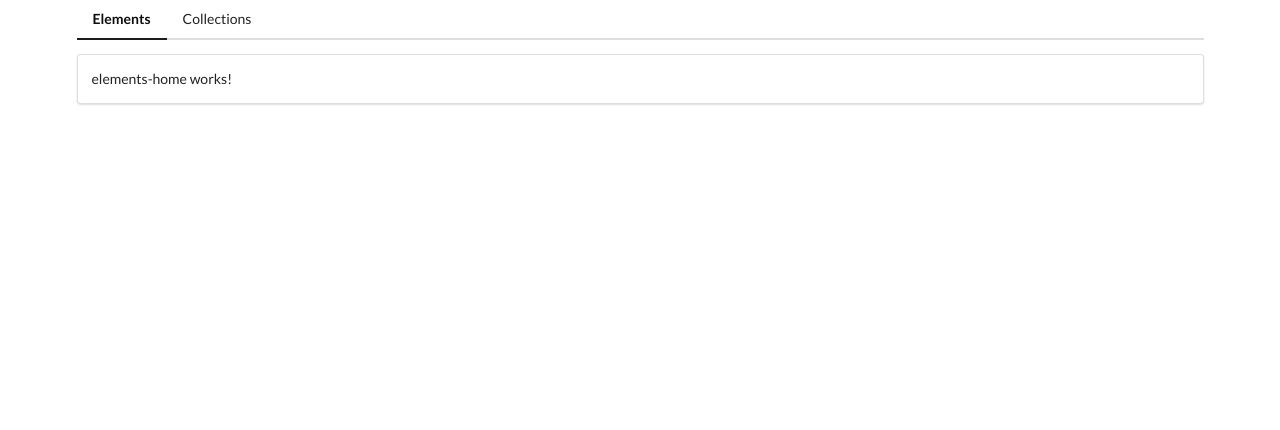
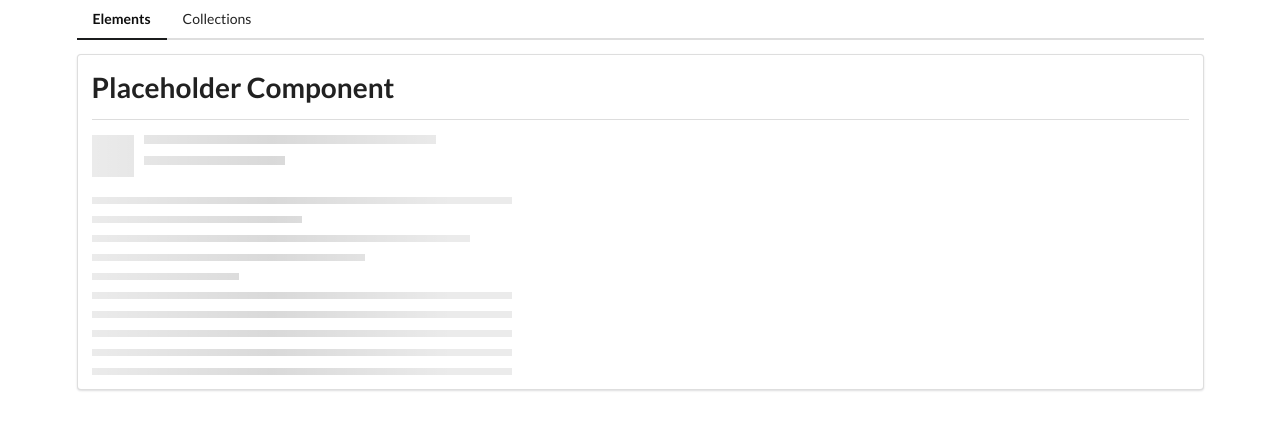
Before and after one commit to ripetoast/comps, an Angular app: page /elements in a window 1280 px wide. Shown: the top 430 px of the page. Built offline with nearby package versions, Linux system fonts and the light colour scheme.

Commit message:
ADD: Placeholder Component

```diff
--- a/src/app/app-routing.module.ts
+++ b/src/app/app-routing.module.ts
@@ -4,6 +4,13 @@
 import { NotFoundComponent } from './not-found/not-found.component';
 
 const routes: Routes = [
+  {
+    path: 'collections',
+    loadChildren: () =>
+      import('./collections/collections.module').then(
+        (m) => m.CollectionsModule
+      ),
+  },
   {
     path: 'elements',
     loadChildren: () =>
--- a/src/app/app.module.ts
+++ b/src/app/app.module.ts
@@ -3,13 +3,12 @@
 
 import { AppRoutingModule } from './app-routing.module';
 import { AppComponent } from './app.component';
-import { CollectionsModule } from './collections/collections.module';
 import { HomeComponent } from './home/home.component';
 import { NotFoundComponent } from './not-found/not-found.component';
 
 @NgModule({
   declarations: [AppComponent, HomeComponent, NotFoundComponent],
-  imports: [BrowserModule, CollectionsModule, AppRoutingModule],
+  imports: [BrowserModule, AppRoutingModule],
   providers: [],
   bootstrap: [AppComponent],
 })
--- a/src/app/collections/collections-routing.module.ts
+++ b/src/app/collections/collections-routing.module.ts
@@ -4,7 +4,7 @@
 
 const routes: Routes = [
   {
-    path: 'collections',
+    path: '',
     component: CollectionsHomeComponent,
   },
 ];
--- a/src/app/elements/elements-home/elements-home.component.html
+++ b/src/app/elements/elements-home/elements-home.component.html
@@ -1 +1,3 @@
-<p>elements-home works!</p>
+<h1>Placeholder Component</h1>
+<div class="ui divider"></div>
+<app-placeholder [header]="true" [lines]="10"></app-placeholder>
--- a/src/app/elements/elements.module.ts
+++ b/src/app/elements/elements.module.ts
@@ -3,9 +3,11 @@
 
 import { ElementsRoutingModule } from './elements-routing.module';
 import { ElementsHomeComponent } from './elements-home/elements-home.component';
+import { PlaceholderComponent } from './placeholder/placeholder.component';
+import { TimesDirective } from './times.directive';
 
 @NgModule({
-  declarations: [ElementsHomeComponent],
+  declarations: [ElementsHomeComponent, PlaceholderComponent, TimesDirective],
   imports: [CommonModule, ElementsRoutingModule],
 })
 export class ElementsModule {}
--- /dev/null
+++ b/src/app/elements/placeholder/placeholder.component.html
@@ -0,0 +1,9 @@
+<div class="ui placeholder">
+  <div *ngIf="header" class="image header">
+    <div class="line"></div>
+    <div class="line"></div>
+  </div>
+  <div class="paragraph">
+    <div *appTimes="lines" class="line"></div>
+  </div>
+</div>
--- /dev/null
+++ b/src/app/elements/placeholder/placeholder.component.ts
@@ -0,0 +1,15 @@
+import { Component, OnInit, Input } from '@angular/core';
+
+@Component({
+  selector: 'app-placeholder',
+  templateUrl: './placeholder.component.html',
+  styleUrls: ['./placeholder.component.css'],
+})
+export class PlaceholderComponent implements OnInit {
+  @Input() header = true;
+  @Input() lines = 3;
+
+  constructor() {}
+
+  ngOnInit(): void {}
+}
--- /dev/null
+++ b/src/app/elements/times.directive.ts
@@ -0,0 +1,18 @@
+import { Directive, TemplateRef, ViewContainerRef, Input } from '@angular/core';
+
+@Directive({
+  selector: '[appTimes]',
+})
+export class TimesDirective {
+  constructor(
+    private viewContainer: ViewContainerRef,
+    private templateRef: TemplateRef<any>
+  ) {}
+
+  @Input('appTimes') set render(times: number) {
+    this.viewContainer.clear();
+    for (let i = 0; i < times; i++) {
+      this.viewContainer.createEmbeddedView(this.templateRef, {});
+    }
+  }
+}
```
Also changed, not shown: src/app/elements/placeholder/placeholder.component.css (added), 2 other files (tests, documents, lock files or other folders).
